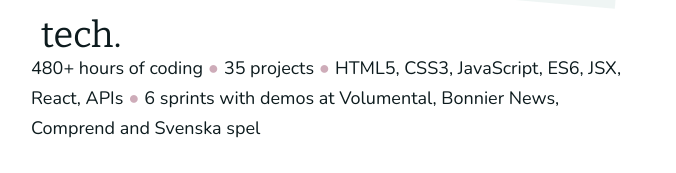
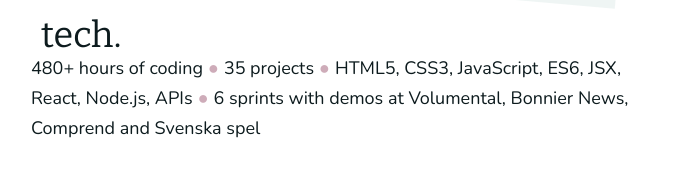
Before and after one commit to Hilwynn/personal-portfolio-technigo, a React (Create React App) app: page /#/ in a window 1280 px wide. Shown: the part 748-921 px from the top of the page, without its empty margins (309-985 px from the left). Built offline with nearby package versions, Linux system fonts and the light colour scheme.

Commit message:
Updated content on landing page

```diff
--- a/src/Pages/LandingPage/index.js
+++ b/src/Pages/LandingPage/index.js
@@ -81,7 +81,7 @@
             <span className="bullet pink">&#9679;</span>
             35 projects
             <span className="bullet pink">&#9679;</span>
-            HTML5, CSS3, JavaScript, ES6, JSX, React, APIs
+            HTML5, CSS3, JavaScript, ES6, JSX, React, Node.js, APIs
             <span className="bullet pink">&#9679;</span>
             6 sprints with demos at Volumental, Bonnier News, Comprend and Svenska spel
           </p>
```
